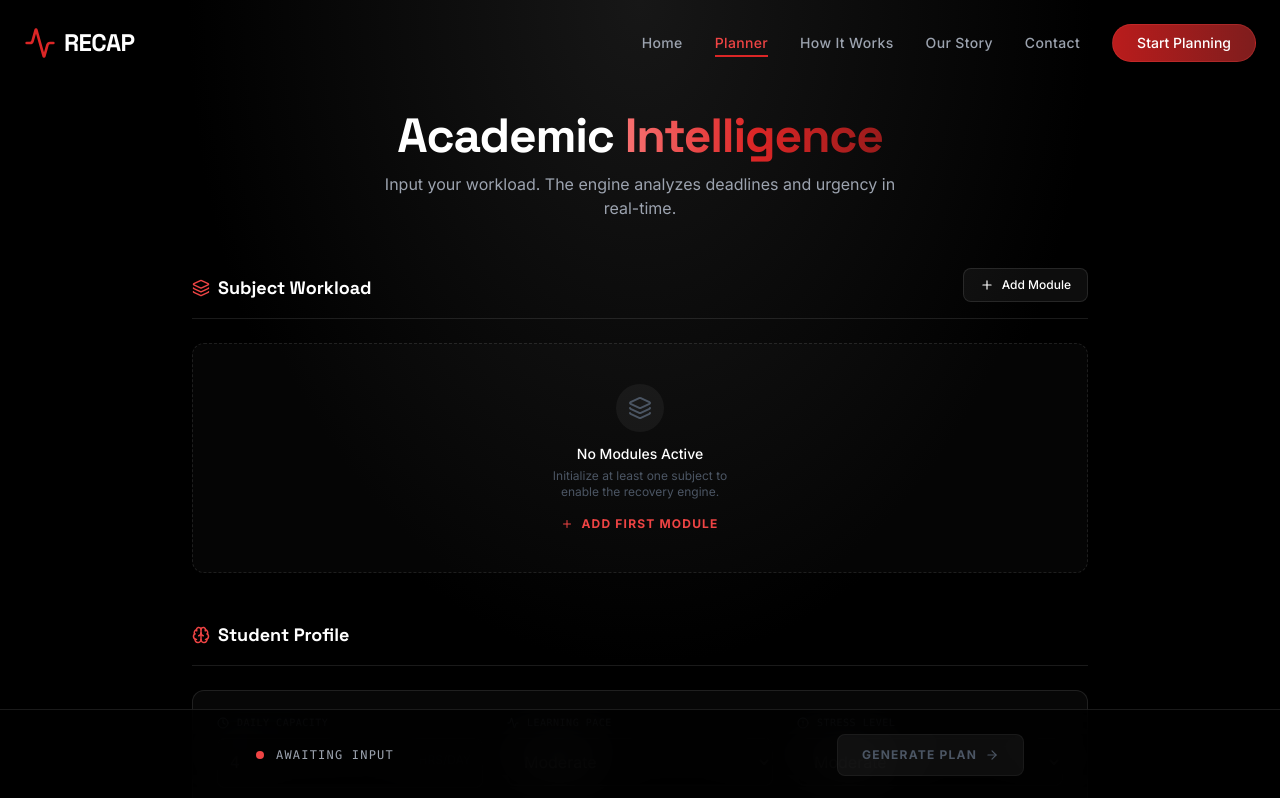
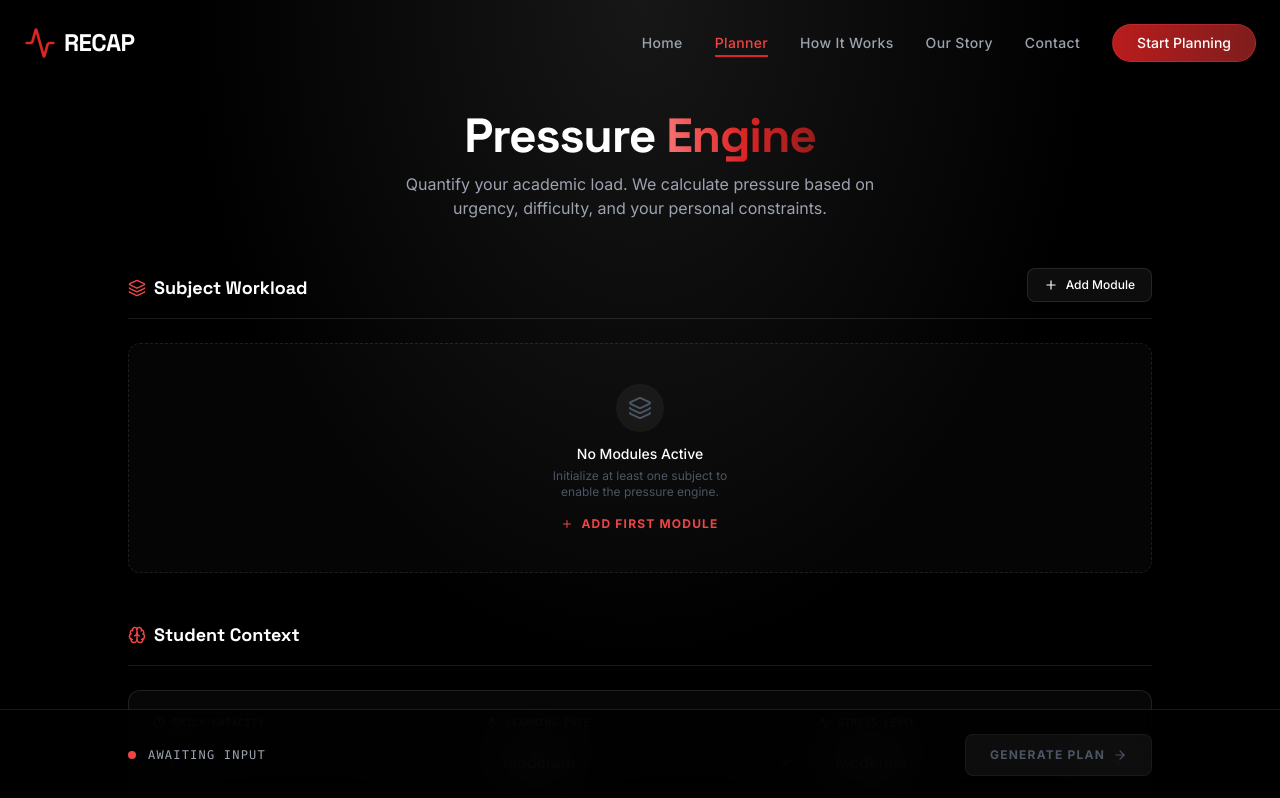
Before and after one commit to Yuraj1247/EverCode_AMUHACKS5.0, a React (Vite) app: page /#/engine in a window 1280 px wide. Shown: the top 798 px of the page. Built offline with nearby package versions, Linux system fonts and the light colour scheme.

Commit message:
add subject pressure scoring logics

```diff
--- a/pages/Engine.tsx
+++ b/pages/Engine.tsx
@@ -1,7 +1,7 @@
 import React, { useState, useEffect, useMemo } from 'react';
 import { motion, AnimatePresence } from 'framer-motion';
-import { Plus, Trash2, Calendar, Clock, BookOpen, AlertCircle, CheckCircle2, ArrowRight, Layers, Activity, Brain, AlertTriangle, TrendingUp, BarChart } from 'lucide-react';
-import { Subject, StudentProfile, DifficultyLevel, StressLevel, LearningPace, CalculationStatus } from '../types';
+import { Plus, Trash2, Calendar, Clock, BookOpen, AlertCircle, CheckCircle2, ArrowRight, Layers, Activity, Brain, AlertTriangle, TrendingUp, BarChart, Zap } from 'lucide-react';
+import { Subject, StudentProfile, DifficultyLevel, StressLevel, LearningPace, CalculationStatus, PressureCategory } from '../types';
 
 const Engine: React.FC = () => {
   // --- Centralized State ---
@@ -59,7 +59,7 @@ const Engine: React.FC = () => {
         if (daysRemaining < 0) daysRemaining = 0;
       }
 
-      // Urgency Logic
+      // Urgency Logic (Inverse Relationship)
       if (daysRemaining <= 3) {
         urgencyScore = 1.0;
         urgencyLabel = 'Critical';
@@ -84,21 +84,100 @@ const Engine: React.FC = () => {
     });
   };
 
-  // Derived state for rendering (does not mutate original state persistence)
-  const analyzedSubjects = useMemo(() => calculateDeadlineMetrics(subjects), [subjects]);
+  // --- Phase 3: Pressure Scoring Engine ---
+  const calculatePressureMetrics = (timedSubjects: Subject[], profile: StudentProfile): Subject[] => {
+    // 1. Define Multipliers
+    const diffMap: Record<DifficultyLevel, number> = { 'Low': 1, 'Moderate': 1.5, 'High': 2 };
+    const stressMap: Record<StressLevel, number> = { 'Low': 0.9, 'Moderate': 1.0, 'High': 1.2 };
+    const paceMap: Record<LearningPace, number> = { 'Slow': 1.2, 'Moderate': 1.0, 'Fast': 0.85 };
 
-  // Summary Statistics
-  const summaryStats = useMemo(() => {
+    const stressMultiplier = stressMap[profile.stressLevel];
+    const paceMultiplier = paceMap[profile.learningPace];
+
+    // 2. Calculate Individual Scores
+    const scoredSubjects = timedSubjects.map(sub => {
+      const difficultyWeight = diffMap[sub.difficulty];
+      const backlogWeight = sub.backlogChapters * difficultyWeight;
+
+      // Base pressure combines backlog size with time urgency
+      // Higher urgency (1.0) * High backlog = High Pressure
+      const basePressure = backlogWeight * (sub.urgencyScore || 0.2);
+
+      // Apply profile modifiers
+      let pressureScore = basePressure * stressMultiplier * paceMultiplier;
+
+      // Normalize slightly for readability (optional, but keeps numbers manageable)
+      // If pressureScore < 1, round to 1 for visual consistency
+      pressureScore = Math.max(1, parseFloat(pressureScore.toFixed(2)));
+
+      return {
+        ...sub,
+        difficultyWeight,
+        pressureScore
+      };
+    });
+
+    // 3. Determine Relative Categories (Dynamic Distribution)
+    // Sort by pressure score descending
+    const sortedScores = [...scoredSubjects].sort((a, b) => (b.pressureScore || 0) - (a.pressureScore || 0));
+
+    return scoredSubjects.map(sub => {
+      const rank = sortedScores.findIndex(s => s.id === sub.id);
+      const percentile = rank / sortedScores.length;
+
+      let category: PressureCategory = 'Low';
+      let color = 'from-emerald-400 to-emerald-600';
+
+      // Dynamic Categorization based on relative rank
+      // If single subject, it defaults based on score magnitude if we wanted,
+      // but requirement says "Top 25% -> Critical"
+      if (percentile < 0.25) {
+        category = 'Critical';
+        color = 'from-red-500 to-rose-700';
+      } else if (percentile < 0.50) {
+        category = 'High';
+        color = 'from-orange-400 to-orange-600';
+      } else if (percentile < 0.75) {
+        category = 'Moderate';
+        color = 'from-yellow-400 to-yellow-600';
+      }
+
+      return {
+        ...sub,
+        pressureCategory: category,
+        pressureColor: color
+      };
+    });
+  };
+
+  // Chain the calculations: Input -> Time -> Pressure
+  const analyzedSubjects = useMemo(() => {
+    const timeMetrics = calculateDeadlineMetrics(subjects);
+    return calculatePressureMetrics(timeMetrics, studentProfile);
+  }, [subjects, studentProfile]);
+
+  // --- Analytics Aggregation ---
+  const pressureStats = useMemo(() => {
     if (analyzedSubjects.length === 0) return null;
 
-    const mostUrgent = analyzedSubjects.reduce((prev, current) =>
-      (prev.daysRemaining ?? 999) < (current.daysRemaining ?? 999) ? prev : current
+    const totalPressure = analyzedSubjects.reduce((acc, curr) => acc + (curr.pressureScore || 0), 0);
+    const avgPressure = totalPressure / analyzedSubjects.length;
+
+    const highestPressureSubject = analyzedSubjects.reduce((prev, curr) =>
+      (prev.pressureScore || 0) > (curr.pressureScore || 0) ? prev : curr
     );
 
-    const avgDays = Math.round(analyzedSubjects.reduce((acc, curr) => acc + (curr.daysRemaining || 0), 0) / analyzedSubjects.length);
-    const criticalCount = analyzedSubjects.filter(s => (s.daysRemaining || 0) <= 7).length;
-
-    return { mostUrgent, avgDays, criticalCount };
+    return {
+      total: totalPressure.toFixed(1),
+      avg: avgPressure.toFixed(1),
+      highest: highestPressureSubject,
+      distribution: {
+        critical: analyzedSubjects.filter(s => s.pressureCategory === 'Critical').length,
+        high: analyzedSubjects.filter(s => s.pressureCategory === 'High').length,
+        moderate: analyzedSubjects.filter(s => s.pressureCategory === 'Moderate').length,
+        low: analyzedSubjects.filter(s => s.pressureCategory === 'Low').length,
+      }
+    };
   }, [analyzedSubjects]);
 
   // --- Actions ---
@@ -133,22 +212,22 @@ const Engine: React.FC = () => {
     setStudentProfile(prev => ({ ...prev, [field]: value }));
   };
 
-  // --- Options ---
+  // --- Render Helpers ---
   const difficultyOptions: DifficultyLevel[] = ['Low', 'Moderate', 'High'];
   const stressOptions: StressLevel[] = ['Low', 'Moderate', 'High'];
   const paceOptions: LearningPace[] = ['Slow', 'Moderate', 'Fast'];
 
   return (
     <div className="min-h-screen pt-28 pb-32 px-4 md:px-8 bg-black bg-[radial-gradient(ellipse_at_top,_var(--tw-gradient-stops))] from-neutral-900 via-black to-black">
-      <div className="max-w-4xl mx-auto space-y-12">
+      <div className="max-w-5xl mx-auto space-y-12">
 
         {/* Header */}
         <div className="text-center space-y-3">
           <h1 className="font-display text-4xl md:text-5xl font-bold text-white tracking-tight">
-            Academic <span className="text-gradient">Intelligence</span>
+            Pressure <span className="text-gradient">Engine</span>
           </h1>
           <p className="text-gray-400 max-w-lg mx-auto text-sm md:text-base">
-            Input your workload. The engine analyzes deadlines and urgency in real-time.
+            Quantify your academic load. We calculate pressure based on urgency, difficulty, and your personal constraints.
           </p>
         </div>
 
@@ -177,13 +256,13 @@ const Engine: React.FC = () => {
                   exit={{ opacity: 0, height: 0, scale: 0.95 }}
                   className={`glass-panel p-5 rounded-xl border relative group transition-all overflow-hidden ${subject.urgencyColor ? subject.urgencyColor.replace('text-', 'border-').split(' ')[1] : 'border-white/10'}`}
                 >
-                  {/* Urgency Strip */}
-                  <div className={`absolute left-0 top-0 bottom-0 w-1 ${subject.urgencyColor?.split(' ')[2].replace('/10','/80')}`}></div>
+                  {/* Pressure Gradient Border Left */}
+                  <div className={`absolute left-0 top-0 bottom-0 w-1.5 bg-gradient-to-b ${subject.pressureColor}`}></div>
 
-                  <div className="grid grid-cols-1 md:grid-cols-12 gap-6 items-start">
+                  <div className="grid grid-cols-1 md:grid-cols-12 gap-6 items-start pl-3">
 
-                    {/* Name & Urgency Label */}
-                    <div className="md:col-span-5 space-y-2">
+                    {/* Name & Indicators */}
+                    <div className="md:col-span-4 space-y-2">
                       <div className="flex justify-between items-center md:hidden">
                          <span className={`text-[10px] font-mono font-bold uppercase px-2 py-0.5 rounded ${subject.urgencyColor?.split(' ')[2]} ${subject.urgencyColor?.split(' ')[0]}`}>
                            {subject.urgencyLabel}
@@ -201,14 +280,9 @@ const Engine: React.FC = () => {
                         />
                       </div>
                       <div className="hidden md:flex items-center gap-2 mt-1">
-                         <span className={`text-[10px] font-mono font-bold uppercase px-2 py-0.5 rounded ${subject.urgencyColor?.split(' ')[2]} ${subject.urgencyColor?.split(' ')[0]}`}>
-                           {subject.urgencyLabel} Priority
+                         <span className={`text-[10px] font-mono font-bold uppercase px-2 py-0.5 rounded border ${subject.urgencyColor?.split(' ')[2].replace('/10','/5')} ${subject.urgencyColor?.replace('bg-','border-').split(' ')[1]} ${subject.urgencyColor?.split(' ')[0]}`}>
+                           {subject.urgencyLabel} Urgency
                          </span>
-                         {(subject.daysRemaining || 0) <= 3 && (
-                            <span className="flex items-center gap-1 text-[10px] text-red-400 animate-pulse">
-                              <AlertTriangle size={10} /> DANGER ZONE
-                            </span>
-                         )}
                       </div>
                     </div>
 
@@ -224,12 +298,12 @@ const Engine: React.FC = () => {
                       />
                     </div>
 
-                    {/* Deadline with Day Counter */}
+                    {/* Deadline */}
                     <div className="md:col-span-3 space-y-1.5">
                       <label className="text-[10px] uppercase font-mono text-gray-500 tracking-wider flex justify-between">
                         <span>Deadline</span>
                         {subject.deadline && (
-                          <span className={subject.urgencyColor?.split(' ')[0]}>{subject.daysRemaining} Days Left</span>
+                          <span className={subject.urgencyColor?.split(' ')[0]}>{subject.daysRemaining} Days</span>
                         )}
                       </label>
                       <input
@@ -241,8 +315,9 @@ const Engine: React.FC = () => {
                       />
                     </div>
 
-                     {/* Difficulty */}
-                     <div className="md:col-span-2 space-y-1.5">
+                     {/* Difficulty & Pressure Score (Phase 3 UI) */}
+                     <div className="md:col-span-3 flex gap-3">
+                        <div className="flex-1 space-y-1.5">
                           <label className="text-[10px] uppercase font-mono text-gray-500 tracking-wider">Difficulty</label>
                           <select
                             value={subject.difficulty}
@@ -251,6 +326,16 @@ const Engine: React.FC = () => {
                           >
                             {difficultyOptions.map(opt => <option key={opt} value={opt}>{opt}</option>)}
                           </select>
+                        </div>
+
+                        {/* Pressure Score Badge */}
+                        <div className="flex-1 space-y-1.5">
+                          <label className="text-[10px] uppercase font-mono text-gray-500 tracking-wider text-right block">Pressure</label>
+                          <div className={`w-full p-2.5 rounded-lg border border-white/5 bg-gradient-to-r ${subject.pressureColor} flex items-center justify-between shadow-lg`}>
+                             <span className="text-white font-bold text-sm drop-shadow-md">{subject.pressureScore}</span>
+                             <span className="text-[8px] text-white/90 font-mono uppercase bg-black/20 px-1.5 py-0.5 rounded">{subject.pressureCategory}</span>
+                          </div>
+                        </div>
                     </div>
                   </div>
 
@@ -270,7 +355,7 @@ const Engine: React.FC = () => {
                   <Layers className="text-gray-600" size={24} />
                 </div>
                 <h3 className="text-white text-sm font-medium mb-1">No Modules Active</h3>
-                <p className="text-gray-600 text-xs max-w-[200px] mb-4">Initialize at least one subject to enable the recovery engine.</p>
+                <p className="text-gray-600 text-xs max-w-[200px] mb-4">Initialize at least one subject to enable the pressure engine.</p>
                 <button onClick={addSubject} className="text-red-500 hover:text-red-400 text-xs font-bold uppercase tracking-widest flex items-center gap-2">
                   <Plus size={12} /> Add First Module
                 </button>
@@ -279,46 +364,75 @@ const Engine: React.FC = () => {
           </div>
         </div>
 
-        {/* 2. DEADLINE SUMMARY SECTION (New Phase 2 Feature) */}
-        {summaryStats && (
+        {/* 2. ANALYTICS DASHBOARD (Phase 3) */}
+        {pressureStats && (
+          <div className="space-y-6">
+            <div className="flex items-end border-b border-white/10 pb-4">
+              <h2 className="font-display text-lg font-bold text-white flex items-center gap-2">
+                <BarChart className="text-red-500" size={18} />
+                Pressure Overview
+              </h2>
+            </div>
+
             <motion.div
               initial={{ opacity: 0, y: 10 }}
               animate={{ opacity: 1, y: 0 }}
-            className="grid grid-cols-1 md:grid-cols-3 gap-4"
+              className="grid grid-cols-1 md:grid-cols-4 gap-4"
             >
-            <div className="glass-panel p-4 rounded-xl border border-white/10 flex items-center gap-4">
-              <div className="p-3 bg-red-500/10 rounded-lg text-red-500">
-                <AlertCircle size={20} />
+              {/* Total Pressure */}
+              <div className="glass-panel p-5 rounded-xl border border-white/10 relative overflow-hidden group">
+                <div className="absolute top-0 right-0 p-16 bg-red-600/5 rounded-full blur-xl group-hover:bg-red-600/10 transition-all"></div>
+                <div className="relative z-10">
+                  <div className="flex items-center gap-2 text-gray-400 mb-2">
+                    <Activity size={14} /> <span className="text-[10px] font-mono uppercase tracking-wider">Total Load</span>
                   </div>
-              <div>
-                <p className="text-[10px] text-gray-500 uppercase font-mono tracking-wider">Most Urgent</p>
-                <p className="text-white font-bold text-sm truncate max-w-[150px]">{summaryStats.mostUrgent?.name || "None"}</p>
-                <p className="text-red-400 text-xs">{summaryStats.mostUrgent?.daysRemaining} days left</p>
+                  <p className="text-3xl font-display font-bold text-white">{pressureStats.total}</p>
+                  <p className="text-xs text-gray-500 mt-1">Cumulative Pressure Index</p>
                 </div>
               </div>
 
-            <div className="glass-panel p-4 rounded-xl border border-white/10 flex items-center gap-4">
-              <div className="p-3 bg-blue-500/10 rounded-lg text-blue-500">
-                <BarChart size={20} />
+              {/* Peak Pressure */}
+              <div className="glass-panel p-5 rounded-xl border border-white/10 relative overflow-hidden">
+                <div className="absolute top-0 right-0 p-16 bg-orange-600/5 rounded-full blur-xl"></div>
+                <div className="relative z-10">
+                  <div className="flex items-center gap-2 text-gray-400 mb-2">
+                    <AlertTriangle size={14} /> <span className="text-[10px] font-mono uppercase tracking-wider">Peak Source</span>
                   </div>
-              <div>
-                <p className="text-[10px] text-gray-500 uppercase font-mono tracking-wider">Avg Deadline</p>
-                <p className="text-white font-bold text-sm">{summaryStats.avgDays} Days</p>
-                <p className="text-gray-400 text-xs">Across {subjects.length} subjects</p>
+                  <p className="text-lg font-bold text-white truncate">{pressureStats.highest.name || "N/A"}</p>
+                  <p className="text-xs text-orange-400 mt-1">Score: {pressureStats.highest.pressureScore}</p>
                 </div>
               </div>
 
-            <div className="glass-panel p-4 rounded-xl border border-white/10 flex items-center gap-4">
-              <div className="p-3 bg-orange-500/10 rounded-lg text-orange-500">
-                <TrendingUp size={20} />
+               {/* Avg Pressure */}
+               <div className="glass-panel p-5 rounded-xl border border-white/10 relative overflow-hidden">
+                <div className="absolute top-0 right-0 p-16 bg-blue-600/5 rounded-full blur-xl"></div>
+                <div className="relative z-10">
+                  <div className="flex items-center gap-2 text-gray-400 mb-2">
+                    <TrendingUp size={14} /> <span className="text-[10px] font-mono uppercase tracking-wider">Average Intensity</span>
                   </div>
-              <div>
-                <p className="text-[10px] text-gray-500 uppercase font-mono tracking-wider">Critical Load</p>
-                <p className="text-white font-bold text-sm">{summaryStats.criticalCount} Subjects</p>
-                <p className="text-orange-400 text-xs">Due within 7 days</p>
+                  <p className="text-3xl font-display font-bold text-white">{pressureStats.avg}</p>
+                  <p className="text-xs text-gray-500 mt-1">Per Subject</p>
+                </div>
+              </div>
+
+              {/* Distribution Bar */}
+              <div className="glass-panel p-5 rounded-xl border border-white/10 flex flex-col justify-center">
+                 <p className="text-[10px] font-mono uppercase tracking-wider text-gray-400 mb-3">Load Distribution</p>
+                 <div className="flex h-4 w-full rounded-full overflow-hidden bg-white/5">
+                    <div style={{width: `${(pressureStats.distribution.critical / subjects.length) * 100}%`}} className="h-full bg-red-600" title="Critical"></div>
+                    <div style={{width: `${(pressureStats.distribution.high / subjects.length) * 100}%`}} className="h-full bg-orange-500" title="High"></div>
+                    <div style={{width: `${(pressureStats.distribution.moderate / subjects.length) * 100}%`}} className="h-full bg-yellow-500" title="Moderate"></div>
+                    <div style={{width: `${(pressureStats.distribution.low / subjects.length) * 100}%`}} className="h-full bg-emerald-500" title="Low"></div>
+                 </div>
+                 <div className="flex justify-between text-[8px] text-gray-500 mt-2 font-mono uppercase">
+                    <span className="flex items-center gap-1"><div className="w-1.5 h-1.5 rounded-full bg-red-600"></div>Crit</span>
+                    <span className="flex items-center gap-1"><div className="w-1.5 h-1.5 rounded-full bg-orange-500"></div>High</span>
+                    <span className="flex items-center gap-1"><div className="w-1.5 h-1.5 rounded-full bg-yellow-500"></div>Mod</span>
+                    <span className="flex items-center gap-1"><div className="w-1.5 h-1.5 rounded-full bg-emerald-500"></div>Low</span>
                  </div>
               </div>
             </motion.div>
+          </div>
         )}
 
         {/* 3. STUDENT PROFILE SECTION */}
@@ -326,7 +440,7 @@ const Engine: React.FC = () => {
           <div className="flex items-end border-b border-white/10 pb-4">
             <h2 className="font-display text-lg font-bold text-white flex items-center gap-2">
               <Brain className="text-red-500" size={18} />
-              Student Profile
+              Student Context
             </h2>
           </div>
 
@@ -354,7 +468,7 @@ const Engine: React.FC = () => {
                {/* Learning Pace */}
                <div className="space-y-2">
                  <label className="text-[10px] uppercase font-mono text-gray-500 tracking-wider flex items-center gap-2">
-                   <Activity size={12} /> Learning Pace
+                   <Zap size={12} /> Learning Pace
                  </label>
                  <select
                     value={studentProfile.learningPace}
@@ -368,7 +482,7 @@ const Engine: React.FC = () => {
                {/* Stress Level */}
                <div className="space-y-2">
                  <label className="text-[10px] uppercase font-mono text-gray-500 tracking-wider flex items-center gap-2">
-                   <AlertCircle size={12} /> Stress Level
+                   <Activity size={12} /> Stress Level
                  </label>
                  <select
                     value={studentProfile.stressLevel}
@@ -385,7 +499,7 @@ const Engine: React.FC = () => {
 
         {/* 4. ACTION BAR (VALIDATION STATE) */}
         <div className="fixed bottom-0 left-0 w-full bg-black/80 backdrop-blur-xl border-t border-white/10 p-6 z-40">
-          <div className="max-w-3xl mx-auto flex items-center justify-between">
+          <div className="max-w-5xl mx-auto flex items-center justify-between">
              <div className="flex items-center gap-3">
                 <div className={`w-2 h-2 rounded-full ${status === CalculationStatus.VALID ? 'bg-green-500 animate-pulse' : 'bg-red-500'}`}></div>
                 <div>
```
Also changed, not shown: types.ts (+10 -1 lines). Lines whose indentation alone changed are shown as unchanged.
